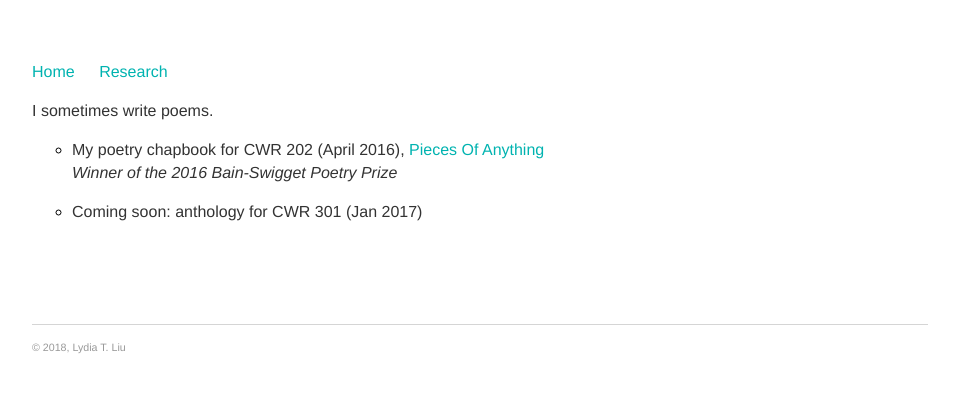
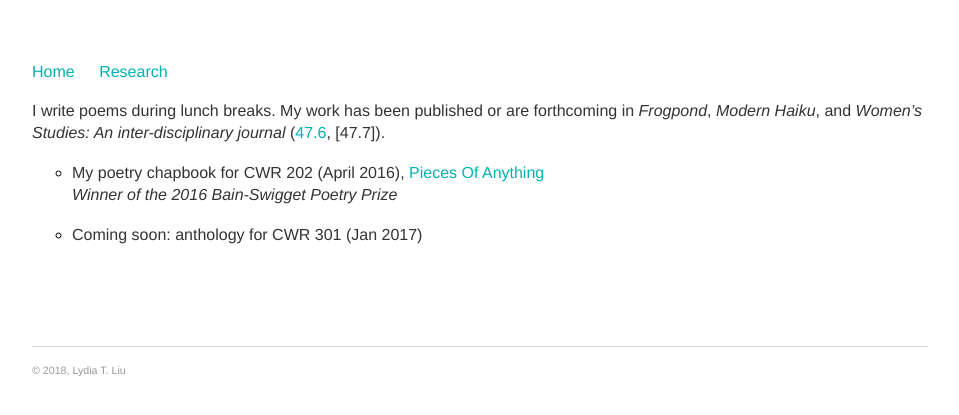
Before and after one commit to serenalwang/serenalwang.github.io, a Jekyll site: the page built from writing.md, in a window 1280 px wide. Shown: the top 415 px of the page, without its empty margins (160-1119 px from the left). Built offline with Jekyll 4.4.1, drawn with Linux system fonts in a browser that asks for light colours.

Commit message:
Update writing.md

```diff
--- a/writing.md
+++ b/writing.md
@@ -3,7 +3,7 @@ layout: default
 title: Writing
 ---
 
-I sometimes write poems.
+I write poems during lunch breaks. My work has been published or are forthcoming in *Frogpond*, *Modern Haiku*, and *Women's Studies: An inter-disciplinary journal* ([47.6](https://www.tandfonline.com/eprint/TZPzIzbIQ9FtvsHs9rX8/full), [47.7]).
 
 * My poetry chapbook for CWR 202 (April 2016), <a href="/chapbookmain">Pieces Of Anything</a>
 _Winner of the 2016 Bain-Swigget Poetry Prize_
```
